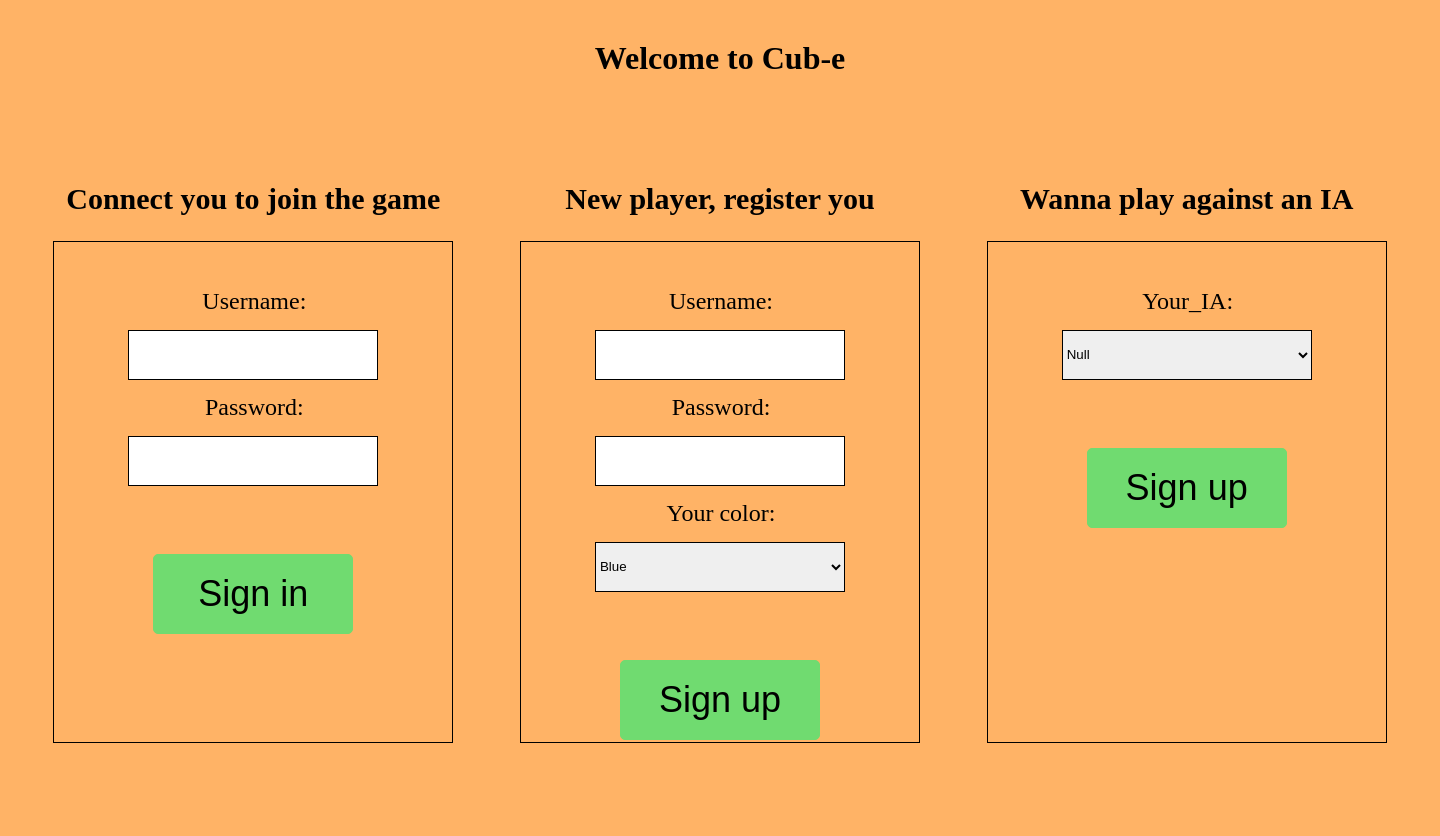
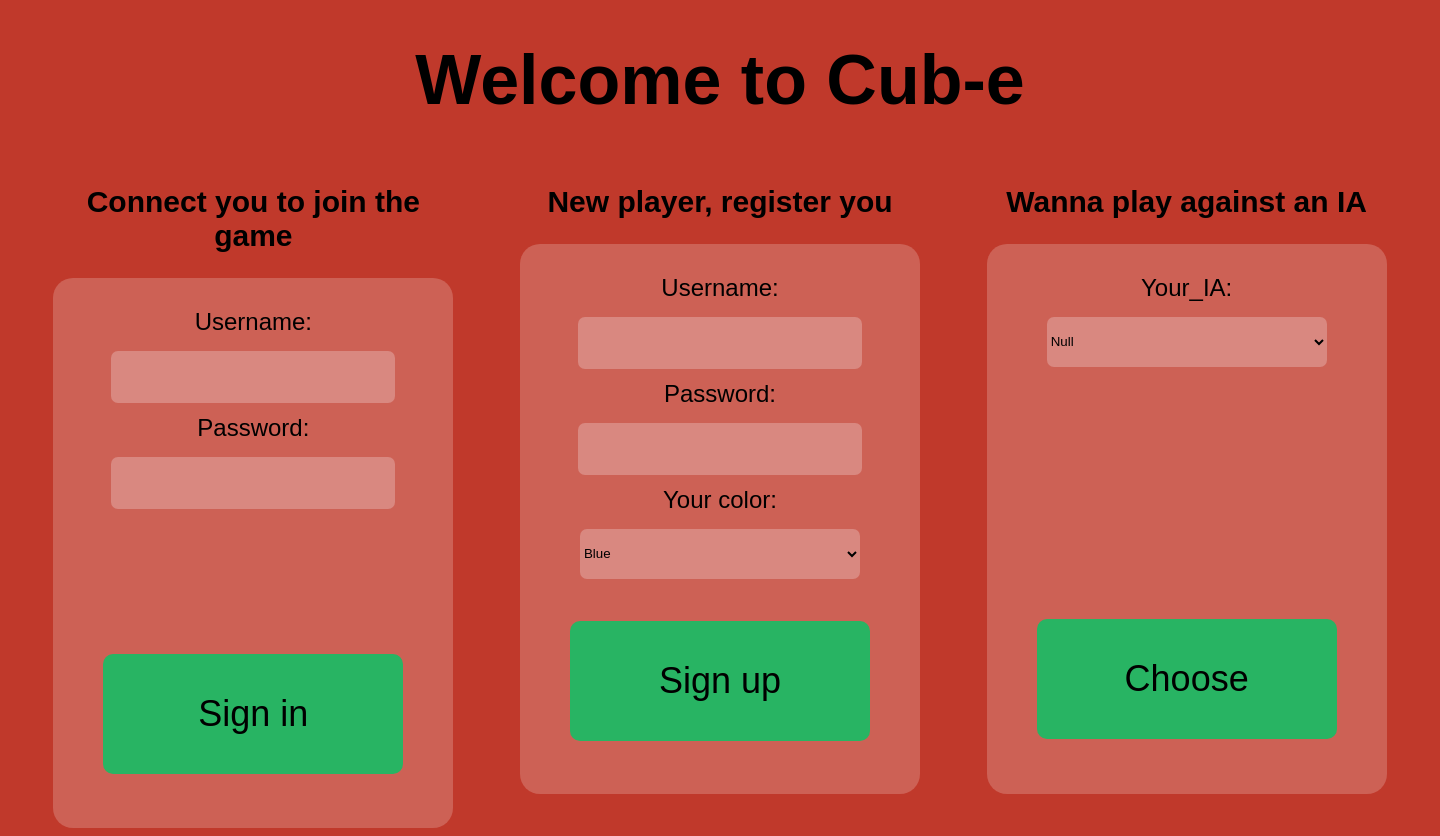
Before and after one commit to GattaFurn/ProjetIA, a Django app: page /connection/ in a window 1440 px wide. Before the commit the page ends 743 px from the top, so only its background shows below. Run offline with Django 3.2, Linux system fonts and the light colour scheme.

Commit message:
interface connection

```diff
--- a/connection/templates/connection/index.html
+++ b/connection/templates/connection/index.html
@@ -5,12 +5,16 @@
 		<meta charset="utf-8">
 		<title>Game - Connection</title>
 		<style type="text/css">
+			*{
+				Font-family: Blippo, fantasy;
+			}
 			body{
-				background-color: #ffb366;
+				background-color: #C0392B;
 			}
 			.connect_form{
 				width: 400px;
 				display: inline;
+				opacity : 0;
 			}
 			.connect_form h2{
 				font-size: 30px;
@@ -26,12 +30,29 @@
 			#connect_title{
 				text-align: center;
 				margin-top: 40px;
-				margin-bottom: 80px;
+				margin-bottom: 40px;
+				animation: fadein 1.3s;
+				font-size: 70px;
+				font-family: Blippo, fantasy;
 			}
 			form{
-				border : 1px solid black;
-				height : 500px;
+				height : 550px;
+				background-color: #CD6155;
+				border-radius: 20px;
 			}
+			@keyframes zoom{
+				from{
+					-webkit-transform: scale(1);
+				}
+				to{
+					-webkit-transform: scale(1.05);
+				}
+			}
+			.zoom:hover{
+				animation: zoom 0.25s;
+				-webkit-transform: scale(1.05);
+			}
+
 			form div{
 				margin-top: 10px;
 			}
@@ -45,39 +66,114 @@
 			}
 			input, textarea, select{
 				height : 50px;
-				width: 250px;
-				box-sizing: border-box;
-				border: 1px solid black;
+				width: 280px;
+				box-sizing: content-box;
+				border: none;
+				border-radius: 7px;
+				background-color:#D98880;
+			}
+			input:focus, textarea:focus{
+				outline: none;
+			}
+			select:focus{
+				outline: none;
+				border-radius: 7px 7px 0px 0px;
 			}
 			button{
 				font-size: 36px;
-				height: 80px;
-				width : 200px;
+				height: 120px;
+				width : 300px;
 				padding: 5px;
-				margin-bottom: 10px;
-				text-align: center;
-				background-color: #70db70;
-				border : 1px solid #70db70;
-				border-radius: 5px;;
+				background-color: #28B463;
+				border : none;
+				border-radius: 10px;;
+				position : relative;
 			}
-			button:hover{
-				box-shadow: 5px 5px 2px 1px #248f24;
-				background-color: #5cd65c;
+			@keyframes animButton{
+				from{
+					-webkit-transform: scale(1);
+				}
+				to{
+					-webkit-transform: scale(1.10);
+				}
 			}
+			option:disabled{
+				background-color: black;
+			}
+			.aniBut:hover{
+				animation: animButton 0.25s;
+				-webkit-transform: scale(1.10);
+			}
+			#signIn{
+				top : 130px;
+			}
+			#signUp{
+				top : 25px;
+			}
+			#choose{
+				top : 235px;
+			}
+
 			.connect_valid{
-				margin-top: 100px;
+				margin-top: 50px;
+				height: 230px;
 			}
 			.div_form p{
 				height: 60px;
 				padding-top : 30px
 			}
+			@keyframes fadein{
+				from{
+					opacity: 0;
+				}
+				to{
+					opacity: 1;
+				}
+			}
+			#fade{
+				animation: fadein 1s;
+			}
 
 		</style>
 		<script type="text/javascript">
+			let couleurs = new Map();
+			//["BL","Blue"], ['PK',"Pink"], ['YW','Yellow'], ['GN','Green'], ['VT','Violet'], ['RD','Red'], ['OE','Orange'], ['CN','Cyan']);
+			couleurs.set("BL", "Blue");
+			couleurs.set("PK", "Pink");
+			couleurs.set("YW", "Yellow");
+			couleurs.set("GN", "Green");
+			couleurs.set("VT", "Violet");
+			couleurs.set("RD", "Red");
+			couleurs.set("OE", "Orange");
+			couleurs.set("CN", "Cyan");
+
+			function fadeIn(){
+				let divs = document.getElementsByClassName("connect_form");
+				let time = 70;
+				for(let div of divs){
+					setTimeout(function(){div.id = "fade"}, time);
+					setTimeout(function(){div.style.opacity = 1;}, time);
+					time += 400;
+				}
+			}
+
 			function colorChoice(){
-				listOptions = document.getElementsByTagName("option");
-				for (element of listOptions){
-					element.style.backgroundColor = element.value;
+				let listOptions = document.getElementsByTagName("option");
+				for (let elem of listOptions){
+					for(let [key, value] of couleurs){
+						if(elem.value == key)
+							elem.style.backgroundColor = value;
+					}
+
+				}
+			}
+
+			window.onload = function(){
+				fadeIn();
+				colorChoice();
+				let forms = document.getElementsByTagName("form");
+				for(let form of forms){
+					form.classList.add("zoom");
 				}
 			}
 
@@ -88,6 +184,7 @@
 			var received_data = "{{ data|safe }}";
 			if(received_data != "")
 				alert(received_data);
+
 	  </script>
 	<h1 id="connect_title">Welcome to Cub-e</h1>
 
@@ -101,7 +198,7 @@
 					{{formPlayer.as_p}} <!--recupere la variable form-->
 				</div>
 		    	<div class="connect_valid">
-		    		<button type="submit">Sign in</button>
+		    		<button type="submit" id="signIn" class="aniBut">Sign in</button>
 		    	</div>
 		    </form>
 	    </div>
@@ -114,7 +211,7 @@
 					{{formNewPlayer.as_p }}
 				</div>
 		    	<div class="connect_valid">
-		    		<button id="signUp" type="submit">Sign up</button>
+		    		<button id="signUp" type="submit" class="aniBut">Sign up</button>
 		    	</div>
 	    	</form>
 	    </div>
@@ -127,7 +224,7 @@
 					{{formIA.as_p}}
 				</div>
 		    	<div class="connect_valid">
-		    		<button id="signUp" type="submit">Sign up</button>
+		    		<button id="choose" type="submit" class="aniBut">Choose</button>
 		    	</div>
 	    	</form>
 	    </div>
```
